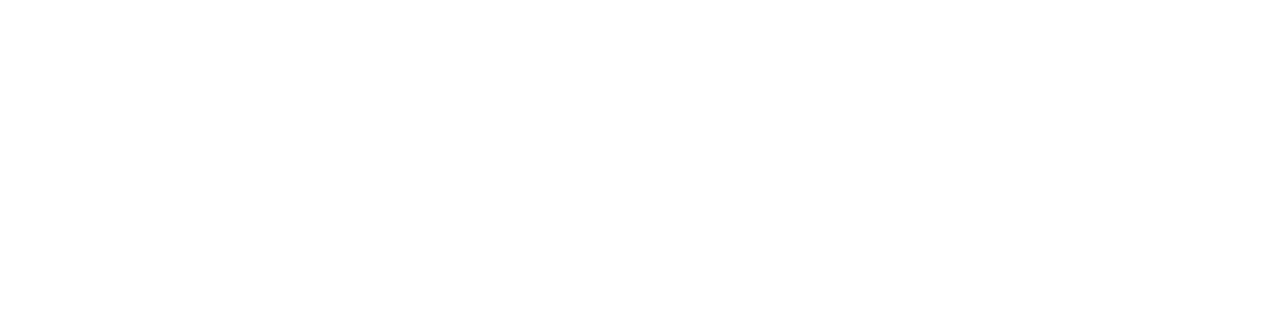
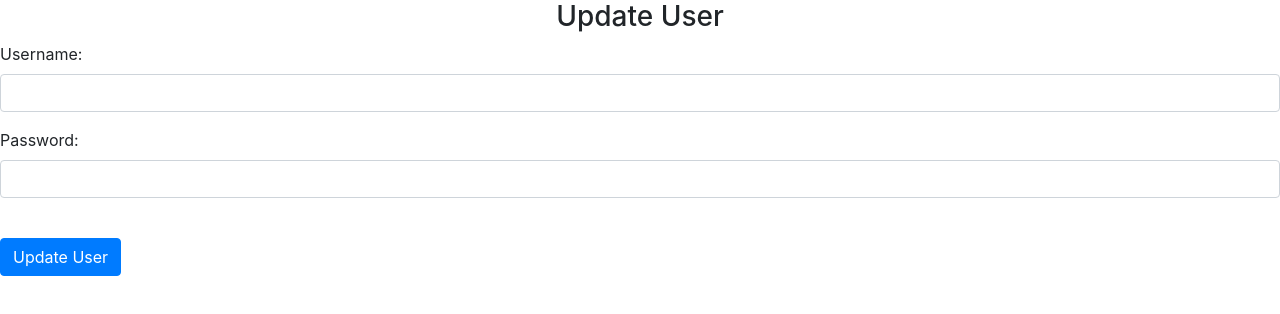
Before and after one commit to 2019aliu/Stockcastic, a React (Create React App) app in the folder stonkcastic/: page /edit/1 in a window 1280 px wide. Shown: the top 314 px of the page. Built offline with nearby package versions, Linux system fonts and the light colour scheme; no server answers.

Commit message:
Finished the web server

```diff
--- a/stonkcastic/src/App.js
+++ b/stonkcastic/src/App.js
@@ -5,6 +5,7 @@ import "bootstrap/dist/css/bootstrap.min.css";
 
 import LoginPage from "./components/login-page.component.js";
 import UserList from "./components/user-list.component.js";
+import EditUser from "./components/edit-user.component.js";
 
 class App extends Component {
   render() {
@@ -13,6 +14,7 @@ class App extends Component {
         <div className="container">
         </div>
         <Route path="/login" component={LoginPage} />
+        <Route path="/edit/:id" component={EditUser} />
         <Route path="/users" component={UserList} />
       </Router>
     )
--- a/stonkcastic/src/components/login-page.component.js
+++ b/stonkcastic/src/components/edit-user.component.js
@@ -1,8 +1,7 @@
 import React, { Component } from 'react';
 import axios from 'axios';
 
-export default class LoginPage extends Component {
-
+export default class EditTodo extends Component {
     constructor(props) {
         super(props);
 
@@ -12,8 +11,21 @@ export default class LoginPage extends Component {
 
         this.state = {
             username: '',
-            password: '',
+            password: ''
         }
+    }
+
+    componentDidMount() {
+        axios.get('http://localhost:8000/users/' + this.props.match.params.id)
+            .then(response => {
+                this.setState({
+                    username: response.data.username,
+                    password: response.data.password
+                })
+            })
+            .catch(function (error) {
+                console.log(error);
+            })
     }
 
     onChangeUsername(e) {
@@ -30,32 +42,21 @@ export default class LoginPage extends Component {
 
     onSubmit(e) {
         e.preventDefault();
+        const user = {
+            username: this.state.username,
+            password: this.state.password
+        }
+        console.log(user);
+        axios.post('http://localhost:8000/users/update/' + this.props.match.params.id, user)
+            .then(res => console.log(res.data))
 
-        console.log('Form submitted:');
-        console.log('Username: ${this.state.username}');
-        console.log('Password: ${this.state.password}');
-
-        const newUser = {
-            username: this.state.username,
-            password: this.state.password,
-        }
-
-        axios.post('http://localhost:3001/users/add', newUser)
-            .then(res => console.log(res.data))
-            .catch(error => {
-                console.log(error.response)
-            });
-
-        this.setState({
-            username: '',
-            password: '',
-        })
+        this.props.history.push('/');
     }
 
     render() {
         return (
-            <div style={{ marginTop: 10 }}>
-                <h3>Login Page</h3>
+            <div>
+                <h3 align="center">Update User</h3>
                 <form onSubmit={this.onSubmit}>
                     <div className="form-group">
                         <label>Username: </label>
@@ -75,8 +76,10 @@ export default class LoginPage extends Component {
                         />
                     </div>
 
+                    <br></br>
+
                     <div className="form-group">
-                        <input type="submit" value="Submit" className="btn btn-primary" />
+                        <input type="submit" value="Update User" className="btn btn-primary" />
                     </div>
                 </form>
             </div>
--- a/stonkcastic/src/components/user-list.component.js
+++ b/stonkcastic/src/components/user-list.component.js
@@ -1,10 +1,14 @@
 import React, { Component } from 'react';
+import { Link } from 'react-router-dom'
 import axios from 'axios';
 
 const User = props => (
     <tr>
         <td>{props.user.username}</td>
         <td>{props.user.password}</td>
+        <td>
+            <Link to={"/edit/"+props.user._id}>Edit</Link>
+        </td>
     </tr>
 )
 
@@ -16,7 +20,7 @@ export default class UserList extends Component {
     }
 
     componentDidMount() {
-        axios.get('http://localhost:3001/users/')
+        axios.get('http://localhost:8000/users/')
             .then(response => {
                 this.setState({ users: response.data });
             })
```
Also changed, not shown: 1 other file (tests, documents, lock files or other folders).
